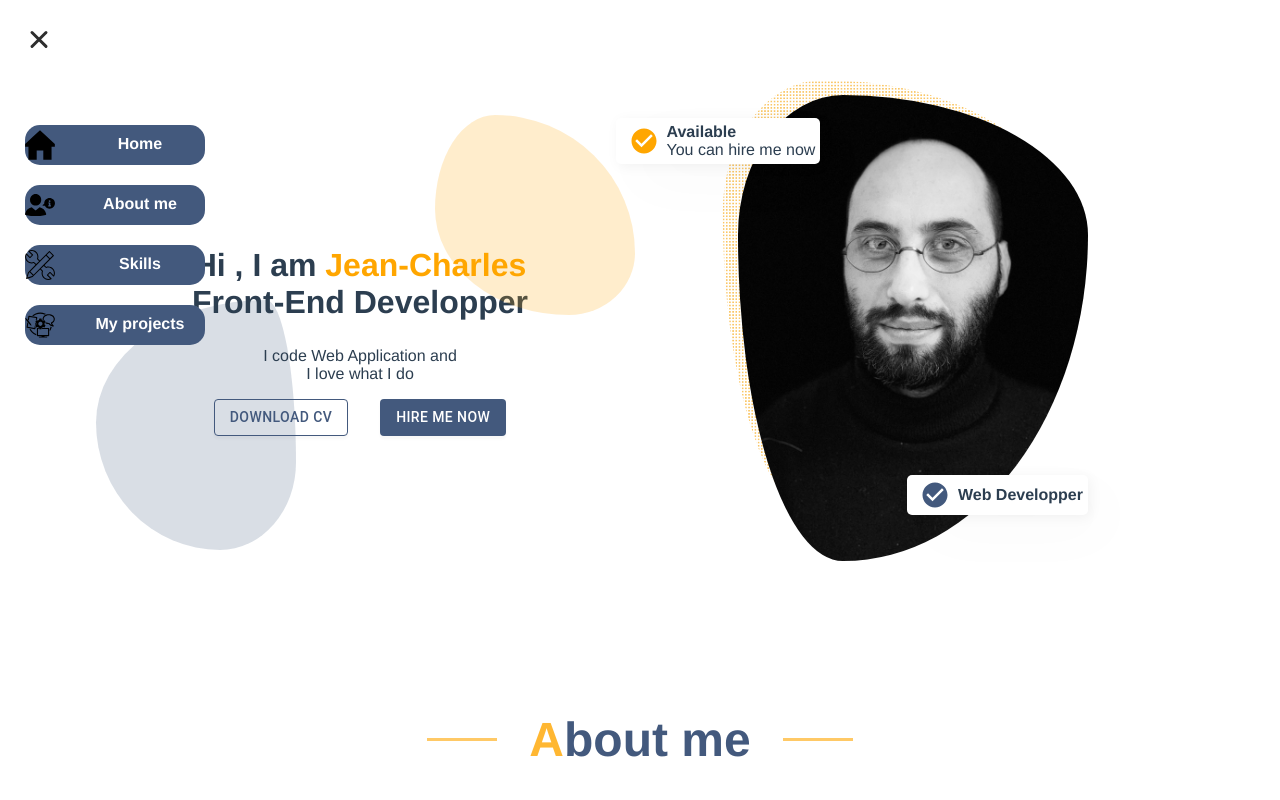
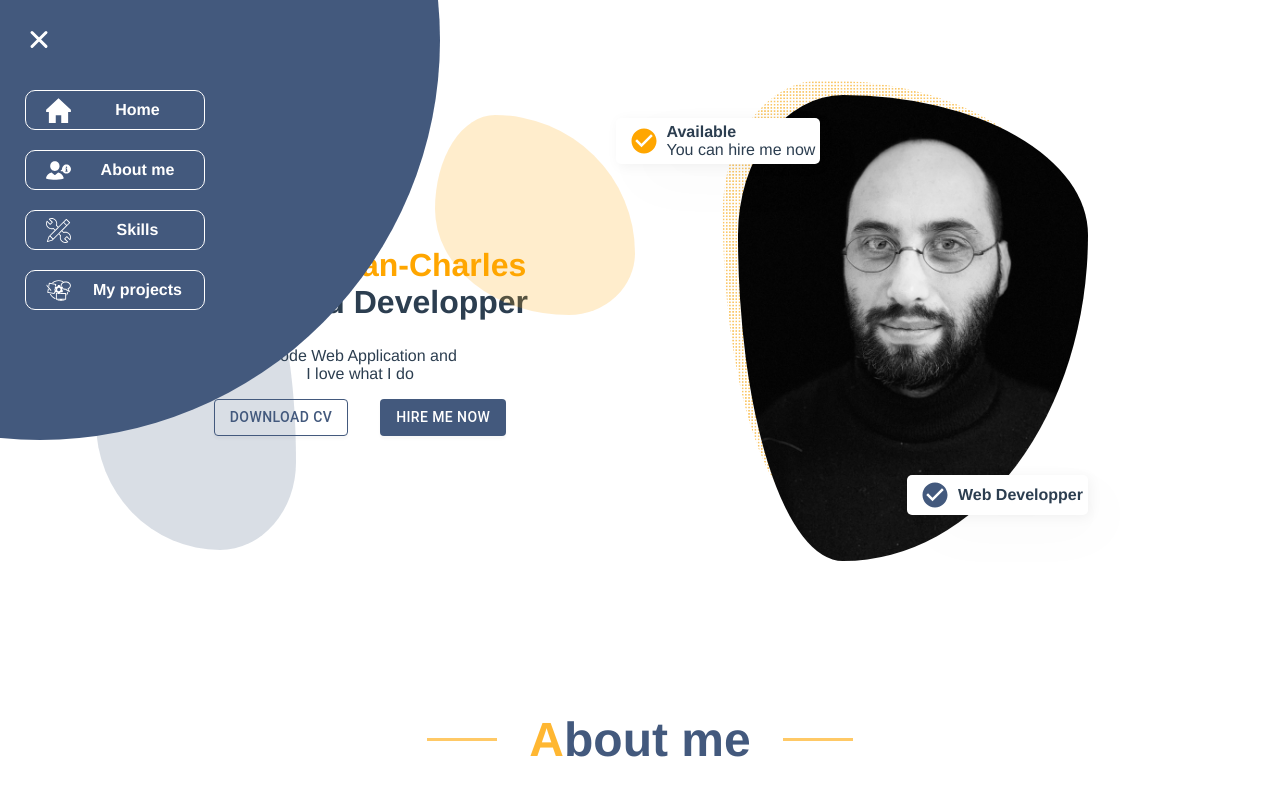
Before and after one commit to Cadegan/portfolio, a React (Create React App) app: page / in a window 1280 px wide. Both pictures are taken after a click on the button 40 px from the left and 43 px from the top of the page. Shown: the top 800 px of the page. Built offline with nearby package versions, Linux system fonts and the light colour scheme; no server answers.

Commit message:
Menu : animation & color

```diff
--- a/src/components/Navigation/Mobile/Exemple.jsx
+++ b/src/components/Navigation/Mobile/Exemple.jsx
@@ -7,23 +7,25 @@ import { Navigation } from "./Navigation";
 import "./styles.css";
 
 const sidebar = {
-  open: (height = 1000) => ({
+  closed: {
+    backgroundColor: "#FFA600",
+    clipPath: "circle(30px at 40px 40px)",
+    transition: {
+      delay: 0.5,
+      type: "tween",
+      stiffness: 400,
+      damping: 40,
+    },
+  },
+  open: (height = 100) => ({
+    backgroundColor: "#43597d",
     clipPath: `circle(${height * 2 + 200}px at 40px 40px)`,
     transition: {
-      type: "spring",
+      type: "tween",
       stiffness: 20,
       restDelta: 2,
     },
   }),
-  closed: {
-    clipPath: "circle(30px at 40px 40px)",
-    transition: {
-      delay: 0.5,
-      type: "spring",
-      stiffness: 400,
-      damping: 40,
-    },
-  },
 };
 
 export const Example = () => {
@@ -41,7 +43,7 @@ export const Example = () => {
     >
       <motion.div className="background" variants={sidebar} />
       <Navigation />
-      <MenuToggle toggle={() => toggleOpen()} />
+      <MenuToggle toggle={toggleOpen} />
     </motion.nav>
   );
 };
--- a/src/components/Navigation/Mobile/HamburgerMenu.jsx
+++ b/src/components/Navigation/Mobile/HamburgerMenu.jsx
@@ -2,7 +2,7 @@ import { motion } from "framer-motion";
 
 const Path = ({
   strokeWidth = 3,
-  strokeColor = "hsl(0, 0%, 18%)",
+  strokeColor = "#FFFFFF",
   strokeLinecap = "round",
   ...rest
 }) => (
--- a/src/components/Navigation/Mobile/MenuItem.jsx
+++ b/src/components/Navigation/Mobile/MenuItem.jsx
@@ -26,11 +26,7 @@ export const MenuItem = ({ icon, text }) => {
       whileTap={{ scale: 0.95 }}
     >
       <div className="icon-placeholder">
-        <img
-          src={icon}
-          alt=""
-          style={{ filter: "brightness(0) saturate(100%)" }}
-        />
+        <img src={icon} alt="" />
       </div>
       <div className="text-placeholder">{text}</div>
     </motion.li>
--- a/src/components/Navigation/Mobile/styles.css
+++ b/src/components/Navigation/Mobile/styles.css
@@ -3,7 +3,7 @@
   top: 0;
   left: 0;
   bottom: 0;
-  width: 300px;
+  width: 440px;
   z-index: 99;
 }
 
@@ -12,9 +12,11 @@
   top: 0;
   left: 0;
   bottom: 0;
-  width: 300px;
-   /* backdrop-filter: blur(20px); */
-  /* background-Color: rgba(255, 166, 0, 0.1); */
+  width: 100vh;
+   /* backdrop-filter: blur(10px); */
+  /* background-Color: rgba(0, 0, 0, 0.15); */
+  /* background-color: rgba(0, 0, 0, 0.15); */
+  /* background: linear-gradient(rgba(67, 89, 125),rgba(67, 89, 125, 0.4)); */
   /* box-Shadow: inset 0px -1px 1px #e7ebf060; */
   z-index: 98;
 }
@@ -46,8 +48,9 @@
 .mobileNavContainer ul {
   padding: 25px;
   position: absolute;
-  top: 100px;
+  top: 65px;
   width: 230px;
+  height: fit-content;
   z-index: 99;
 }
 
@@ -58,29 +61,30 @@
   display: flex;
   align-items: center;
   cursor: pointer;
-  /* border: 2px solid rgb(255, 166, 0); */
-  border-radius: 15px;
-  backdrop-filter: blur(20px);
-  background-Color: #43597d;
+  border-radius: 10px;
+  /* border-style: solid; */
+  border: solid 0.1rem white;
   color: white;
   font-weight: 600;
-  /* box-Shadow: inset 0px -1px 1px #e7ebf060 */
 }
 
 .icon-placeholder {
-  border-radius: 50%;
-  flex: 30px 0;
-  margin-right: 20px;
+  /* border-radius: 50%; */
+  flex: 25px 0;
+  margin-left: 20px;
 }
 
+.icon-placeholder img {
+ filter: brightness(0) invert(1);}
+
 .text-placeholder {
-  border-radius: 5px;
-  width: 200px;
-  height: 20px;
+  /* border-radius: 5px; */
+  /* width: 200px;
+  height: 20px; */
   flex: 1;
 }
 
-.refresh {
+/* .refresh {
   padding: 10px;
   position: absolute;
   background: rgba(0, 0, 0, 0.4);
@@ -93,4 +97,4 @@
   justify-content: center;
   align-items: center;
   cursor: pointer;
-}
+} */
--- a/src/styles/main.scss
+++ b/src/styles/main.scss
@@ -1,6 +1,6 @@
 @import "./global";
 @import "../components/Navigation/header";
-@import "../components/home/profil";
+@import "../components/Profile/profil";
 @import "../components/Heading/heading";
 @import "../components/About/about";
 @import "../components/Projects/projects";
```
Also changed, not shown: 1 other file (tests, documents, lock files or other folders).
